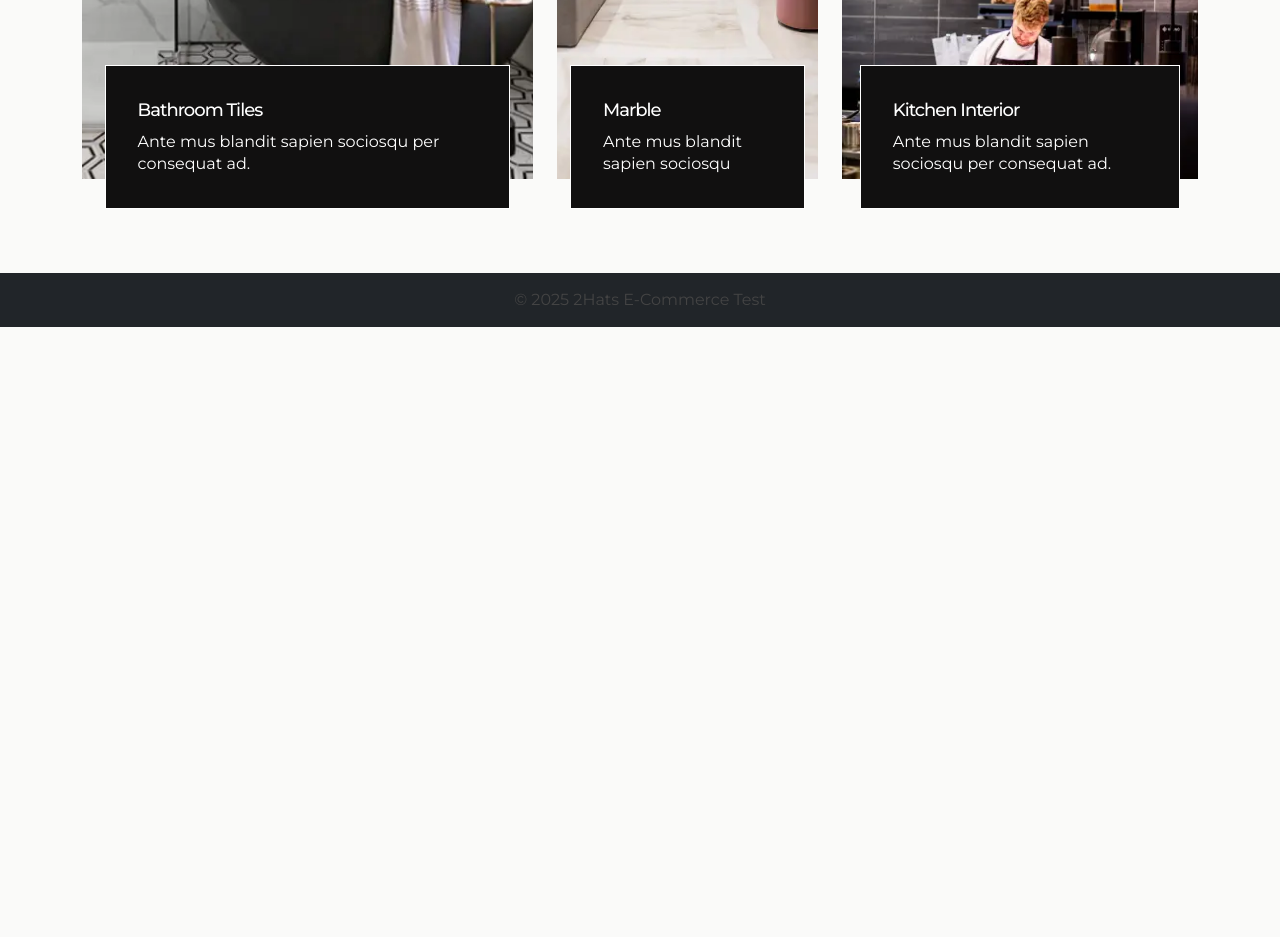
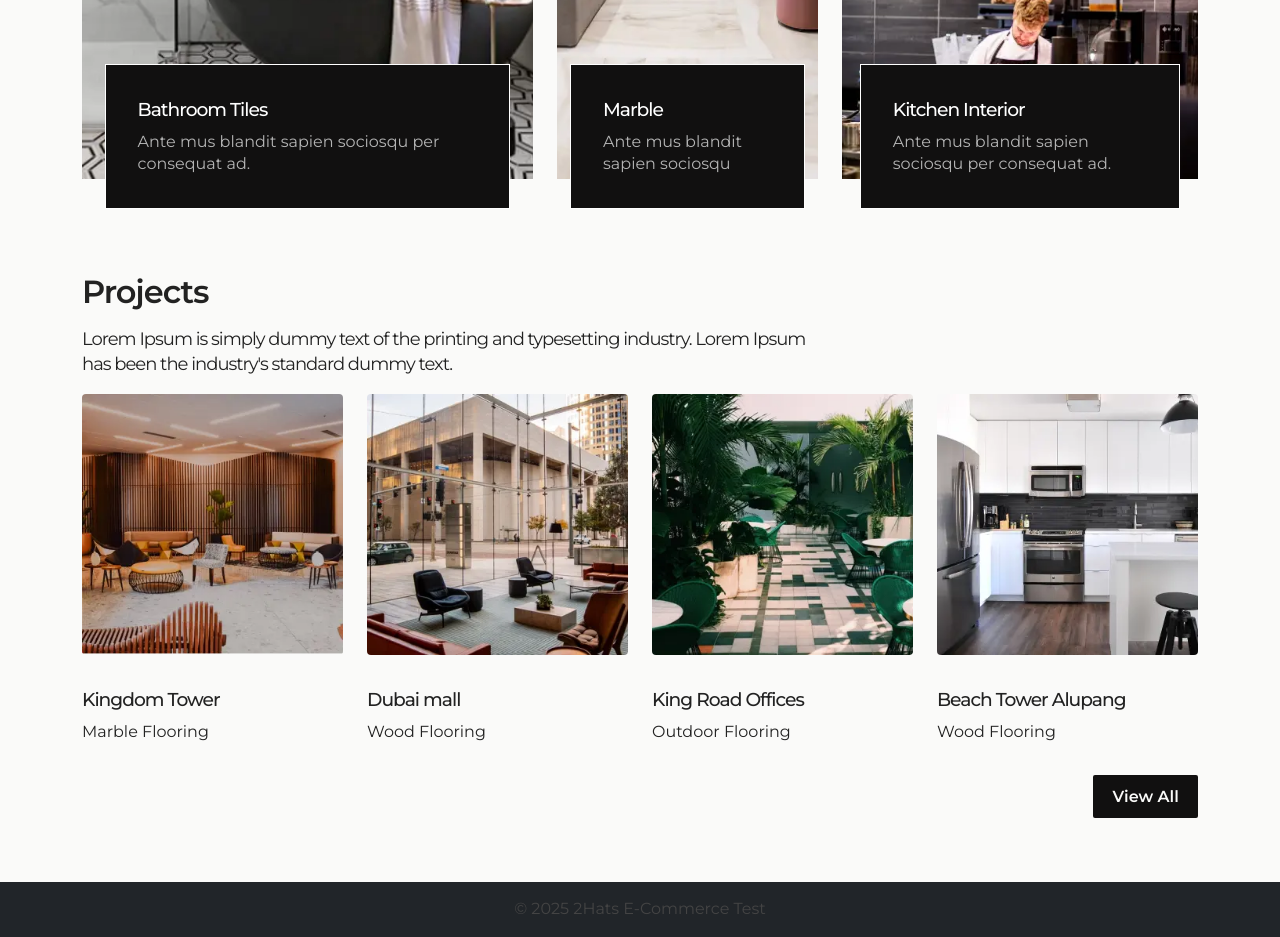
Before and after one commit to indrajithac/2hats-frontend-developer, a React (Vite) app: page / in a window 1280 px wide. Shown: the part 1300-2237 px from the top of the page. Before the commit the page ends 1627 px from the top, so only its background shows below. Built offline with nearby package versions, Linux system fonts and the light colour scheme.

Commit message:
projects

```diff
--- a/src/App.jsx
+++ b/src/App.jsx
@@ -3,6 +3,7 @@ import Header from "./components/Header/Header";
 import Hero from "./components/Hero/Hero";
 import "./App.css";
 import Products from "./components/Products/Products";
+import Projects from "./components/Projects/Projects";
 
 function App() {
   return (
@@ -10,6 +11,7 @@ function App() {
       <Header />
       <Hero />
       <Products />
+      <Projects />
       <Footer />
     </>
   );
--- a/src/components/ProductCard/ProductCard.jsx
+++ b/src/components/ProductCard/ProductCard.jsx
@@ -5,7 +5,7 @@ export default function ProductCard({ data }) {
     <div className={styles.productCard} aria-label={data?.title}>
       <img src={data?.image} alt={data?.title} loading="lazy" />
       <div className={styles.overlay}>
-        <h3>{data?.title}</h3>
+        <h2>{data?.title}</h2>
         <h4>{data?.description}</h4>
       </div>
     </div>
--- a/src/components/ProductCard/ProductCard.module.css
+++ b/src/components/ProductCard/ProductCard.module.css
@@ -35,13 +35,12 @@
   cursor: pointer;
   transform: scale(1.03);
 }
-.productCard .overlay h3 {
+.productCard .overlay h2 {
   max-width: 100%;
-  margin-bottom: 0;
   margin-bottom: 0.5rem;
   font-weight: 500;
 }
-.productCard .overlay .h4 {
+.productCard .overlay h4 {
   color: #b4b4b4;
 }
 
--- a/src/components/Products/Products.module.css
+++ b/src/components/Products/Products.module.css
@@ -1,11 +1,11 @@
 .productsSection {
-  padding: 4rem;
+  padding-top: 4rem;
 }
 .productsSection h1 {
   margin-bottom: 1rem;
 }
 .productsSection h3 {
-  max-width: 70%;
+  max-width: 65%;
   margin-bottom: 1rem;
 }
 .productGrid {
@@ -34,7 +34,7 @@
 
 @media (max-width: 768px) {
   .productsSection {
-    padding: 2rem 0.5rem;
+    padding: 2rem 0.5rem 0;
   }
   .productsSection h1 {
     margin-bottom: 0.5rem;
--- /dev/null
+++ b/src/components/ProjectCard/ProjectCard.jsx
@@ -0,0 +1,14 @@
+import React from "react";
+import styles from "./ProjectCard.module.css";
+
+export default function ProjectCard({ data }) {
+  return (
+    <div className={styles.projectCard} aria-label={data?.title}>
+      <img src={data?.image} alt={data?.title} loading="lazy" />
+      <div>
+        <h2>{data?.title}</h2>
+        <h4>{data?.description}</h4>
+      </div>
+    </div>
+  );
+}
--- /dev/null
+++ b/src/components/ProjectCard/ProjectCard.module.css
@@ -0,0 +1,19 @@
+.projectCard img {
+  height: auto;
+  width: 100%;
+  aspect-ratio: 1;
+  overflow: hidden;
+  border-radius: 4px;
+  object-fit: cover;
+  margin-bottom: 2rem;
+}
+.projectCard h2 {
+  max-width: 100%;
+  margin-bottom: 0.5rem;
+  font-weight: 500;
+}
+@media (max-width: 768px) {
+  .projectCard img {
+    margin-bottom: 1rem;
+  }
+}
--- /dev/null
+++ b/src/components/Projects/Projects.jsx
@@ -0,0 +1,124 @@
+import React from "react";
+import styles from "./Projects.module.css";
+import project1 from "../../assets/projects/project1.webp";
+import project2 from "../../assets/projects/project2.webp";
+import project3 from "../../assets/projects/project3.webp";
+import project4 from "../../assets/projects/project4.webp";
+import ProjectCard from "../ProjectCard/ProjectCard";
+import { useEffect, useRef, useState } from "react";
+import SliderIndicator from "../SliderIndicator/SliderIndicator";
+
+export default function Projects() {
+  const [currentImage, setCurrentImage] = useState(0);
+  const containerRef = useRef(null);
+  const refs = useRef([]);
+  const projects = [
+    {
+      title: "Kingdom Tower",
+      description: "Marble Flooring",
+      image: project1,
+      id: 1,
+    },
+    {
+      title: "Dubai mall",
+      description: "Wood Flooring",
+      image: project2,
+      id: 2,
+    },
+    {
+      title: "King Road Offices",
+      description: "Outdoor Flooring",
+      image: project3,
+      id: 3,
+    },
+    {
+      title: "Beach Tower Alupang",
+      description: "Wood Flooring",
+      image: project4,
+      id: 4,
+    },
+  ];
+  useEffect(() => {
+    const slider = containerRef.current;
+    const handleScroll = () => {
+      const sliderWidth = slider.offsetWidth;
+      const sliderLeft = slider.getBoundingClientRect().left;
+      const activeSlide = Array.from(slider.children).find((slide) => {
+        const slideLeft = slide.getBoundingClientRect().left;
+        return slideLeft >= sliderLeft;
+      });
+      setCurrentImage(
+        activeSlide ? Array.from(slider.children).indexOf(activeSlide) : 0
+      );
+    };
+    slider?.addEventListener("scroll", handleScroll);
+    return () => slider?.removeEventListener("scroll", handleScroll);
+  }, []);
+
+  const handleNext = () => {
+    let currentIndex = currentImage;
+    let nextIndex;
+    if (currentIndex + 1 == images?.length) {
+      nextIndex = currentIndex;
+    } else {
+      nextIndex = currentIndex + 1;
+    }
+    setCurrentImage(nextIndex);
+    if (refs.current[nextIndex]) {
+      refs.current[nextIndex].scrollIntoView({
+        behavior: "smooth",
+        inline: "center",
+        block: "nearest",
+      });
+    }
+  };
+
+  const handleBack = () => {
+    let currentIndex = currentImage;
+    let prevIndex;
+    if (currentIndex == 0) {
+      prevIndex = currentIndex;
+    } else {
+      prevIndex = currentIndex - 1;
+    }
+    setCurrentImage(prevIndex);
+    if (refs.current[prevIndex]) {
+      refs.current[prevIndex].scrollIntoView({
+        behavior: "smooth",
+        inline: "center",
+        block: "nearest",
+      });
+    }
+  };
+  return (
+    <section aria-label="Products" className={styles.projectsSection}>
+      <div className="container">
+        <h1>Projects</h1>
+        <h3>
+          Lorem Ipsum is simply dummy text of the printing and typesetting
+          industry. Lorem Ipsum has been the industry's standard dummy text.
+        </h3>
+        <div className={styles.projectGrid} ref={containerRef}>
+          {projects?.map((project) => (
+            <ProjectCard
+              data={project}
+              key={project?.id}
+              ref={(el) => (refs.current[i] = el)}
+            />
+          ))}
+        </div>
+        <SliderIndicator
+          images={projects}
+          currentImage={currentImage}
+          handleBack={handleBack}
+          handleNext={handleNext}
+          prevDisabled={currentImage === 0}
+          nextDisabled={currentImage === projects?.length - 1}
+        />
+        <div className={styles.buttonContainer}>
+          <button>View All</button>
+        </div>
+      </div>
+    </section>
+  );
+}
--- /dev/null
+++ b/src/components/Projects/Projects.module.css
@@ -0,0 +1,51 @@
+.projectsSection {
+  padding: 4rem 0;
+}
+.buttonContainer {
+  display: flex;
+  justify-content: end;
+  margin-top: 2rem;
+}
+.projectsSection button {
+  background: #111010;
+  color: #fafaf9;
+}
+.projectsSection h1 {
+  margin-bottom: 1rem;
+}
+.projectsSection h3 {
+  max-width: 65%;
+  margin-bottom: 1rem;
+}
+.projectGrid {
+  display: grid;
+  gap: 1.5rem;
+  grid-template-columns: repeat(12, 1fr);
+}
+.projectGrid div {
+  grid-column: span 3;
+  width: 100%;
+}
+@media (max-width: 768px) {
+  .projectsSection {
+    padding: 2rem 0.5rem;
+  }
+  .projectsSection h1 {
+    margin-bottom: 0.5rem;
+  }
+  .projectsSection h3 {
+    max-width: 90%;
+  }
+  .projectGrid {
+    display: flex;
+    overflow-x: auto;
+    position: relative;
+    scroll-snap-type: x mandatory;
+    scrollbar-width: none;
+    width: 100%;
+  }
+  .projectGrid div {
+    width: 100%;
+    width: 80vw;
+  }
+}
--- /dev/null
+++ b/src/components/SliderIndicator/SliderIndicator.jsx
@@ -0,0 +1,65 @@
+import styles from "./SliderIndicator.module.css";
+
+export default function SliderIndicator({
+  images,
+  currentImage,
+  handleNext,
+  handleBack,
+  prevDisabled,
+  nextDisabled,
+}) {
+  if (!images || images.length <= 1) return null;
+
+  return (
+    <div className={styles.indicatorWrapper}>
+      <button
+        onClick={handleBack}
+        disabled={prevDisabled}
+        className={styles.navButton}
+        aria-label="Previous image"
+      >
+        {/* Left Arrow */}
+        <svg
+          xmlns="http://www.w3.org/2000/svg"
+          width="20"
+          height="20"
+          fill="none"
+        >
+          <path
+            d="M12.2426 5.59173C12.3199 5.66882 12.3812 5.76039 12.423 5.86121C12.4648 5.96202 12.4863 6.07009 12.4863 6.17923C12.4863 6.28837 12.4648 6.39643 12.423 6.49725C12.3812 6.59806 12.3199 6.68963 12.2426 6.76673L9.00929 10.0001L12.2426 13.2334C12.3984 13.3892 12.486 13.6005 12.486 13.8209C12.486 14.0412 12.3984 14.2526 12.2426 14.4084C12.0868 14.5642 11.8755 14.6517 11.6551 14.6517C11.4348 14.6517 11.2234 14.5642 11.0676 14.4084L7.24262 10.5834C7.16537 10.5063 7.10408 10.4147 7.06226 10.3139C7.02045 10.2131 6.99892 10.105 6.99892 9.99589C6.99892 9.88675 7.02045 9.77868 7.06226 9.67787C7.10408 9.57706 7.16537 9.48549 7.24262 9.40839L11.0676 5.58339C11.3843 5.26673 11.9176 5.26673 12.2426 5.59173Z"
+            fill="#161616"
+          />
+        </svg>
+      </button>
+
+      {images.map((_, i) => (
+        <div
+          key={i}
+          className={`${styles.dot} ${
+            currentImage === i ? styles.activeDot : ""
+          }`}
+        ></div>
+      ))}
+
+      <button
+        onClick={handleNext}
+        disabled={nextDisabled}
+        className={styles.navButton}
+        aria-label="Next image"
+      >
+        {/* Right Arrow */}
+        <svg
+          xmlns="http://www.w3.org/2000/svg"
+          width="20"
+          height="20"
+          fill="none"
+        >
+          <path
+            d="M7.75738 5.59173C7.68012 5.66882 7.61883 5.76039 7.57701 5.86121C7.5352 5.96202 7.51367 6.07009 7.51367 6.17923C7.51367 6.28837 7.5352 6.39643 7.57701 6.49725C7.61883 6.59806 7.68012 6.68963 7.75738 6.76673L10.9907 10.0001L7.75738 13.2334C7.60156 13.3892 7.51402 13.6005 7.51402 13.8209C7.51402 14.0412 7.60156 14.2526 7.75738 14.4084C7.91319 14.5642 8.12452 14.6517 8.34488 14.6517C8.56523 14.6517 8.77656 14.5642 8.93238 14.4084L12.7574 10.5834C12.8346 10.5063 12.8959 10.4147 12.9377 10.3139C12.9796 10.2131 13.0011 10.105 13.0011 9.99589C13.0011 9.88675 12.9796 9.77868 12.9377 9.67787C12.8959 9.57706 12.8346 9.48549 12.7574 9.40839L8.93238 5.58339C8.61571 5.26673 8.08238 5.26673 7.75738 5.59173Z"
+            fill="#161616"
+          />
+        </svg>
+      </button>
+    </div>
+  );
+}
--- /dev/null
+++ b/src/components/SliderIndicator/SliderIndicator.module.css
@@ -0,0 +1,43 @@
+.indicatorWrapper {
+  margin: 1rem auto;
+  display: flex;
+  gap: 5px;
+  align-items: center;
+  z-index: 10;
+  width: fit-content;
+}
+
+.navButton {
+  background: none;
+  border: none;
+  cursor: pointer;
+  padding: 0;
+  display: none;
+}
+
+.navButton:disabled {
+  opacity: 0.3;
+  pointer-events: none;
+}
+
+@media screen and (min-width: 640px) {
+  .navButton {
+    display: block;
+  }
+  .indicatorWrapper {
+    display: none;
+  }
+}
+
+.dot {
+  height: 4px;
+  width: 4px;
+  border-radius: 999px;
+  background-color: #393939;
+  transition: all 0.3s ease;
+}
+
+.activeDot {
+  width: 20px;
+  background-color: #111010;
+}
--- a/src/index.css
+++ b/src/index.css
@@ -25,7 +25,7 @@ h1 {
 }
 
 h2 {
-  font-size: clamp(1.75rem, 3.6vw, 2.25rem);
+  font-size: clamp(1rem, 1.458vw, 1.75rem);
   font-weight: 500;
   line-height: 140%;
   margin: 0;
```
